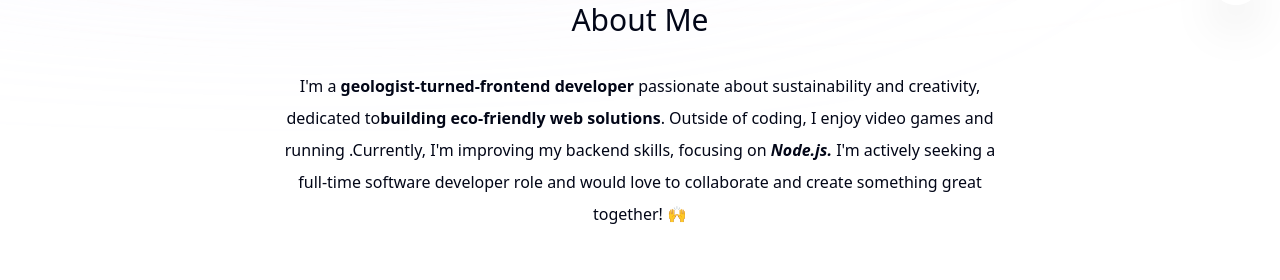
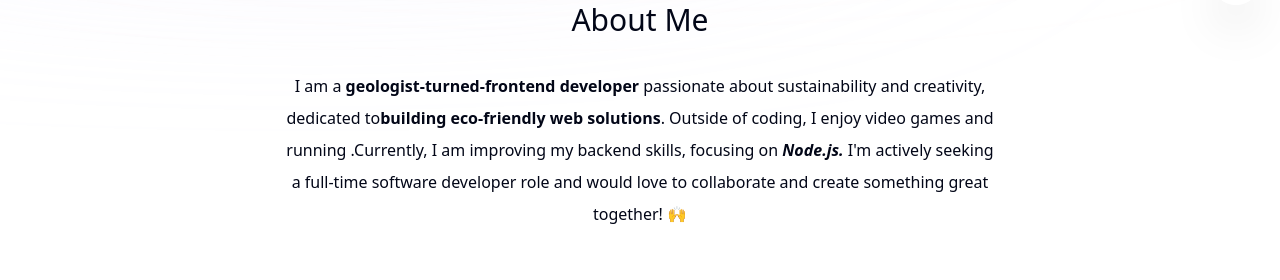
Before and after one commit to kelvinSeamount/new-portfolio, a Next.js app: page / in a window 1280 px wide. Shown: the part 775-1055 px from the top of the page. Built offline with nearby package versions, Linux system fonts and the light colour scheme; no server answers.

Commit message:
refactor eslinit error

```diff
--- a/app/components/about.tsx
+++ b/app/components/about.tsx
@@ -17,13 +17,13 @@ const About = () => {
     >
       <SectionHeading>About me</SectionHeading>
       <p className="mb-3">
-        I&apos;m a {""}
+        I am a {""}
         <span className="font-bold">
           geologist-turned-frontend developer
         </span>{" "}
         passionate about sustainability and creativity, dedicated to
         <span className="font-bold">building eco-friendly web solutions</span>.
-        Outside of coding, I enjoy video games and running .Currently, I&apos;m
+        Outside of coding, I enjoy video games and running .Currently, I am
         improving my backend skills, focusing on
         <span className="italic font-bold"> Node.js.</span> {""}
         I&apos;m actively seeking a full-time software developer role and would
--- a/app/components/hero.tsx
+++ b/app/components/hero.tsx
@@ -55,7 +55,7 @@ const Hero = () => {
         animate={{ opacity: 1, y: 0 }}
         className="mb-10 pt-14 !leading-[1.5] font-medium sm:text-3xl text-2xl text-center"
       >
-        <span className="font-bold">Hi there!</span> I&apos;m Emeka
+        <span className="font-bold">Hi there!</span> I am Emeka
         <span className="font-bold"> Frontend engineer </span>
         specializing in building web applications with
         <span className="font-bold"> JavaScript and TypeScript. </span>
```
